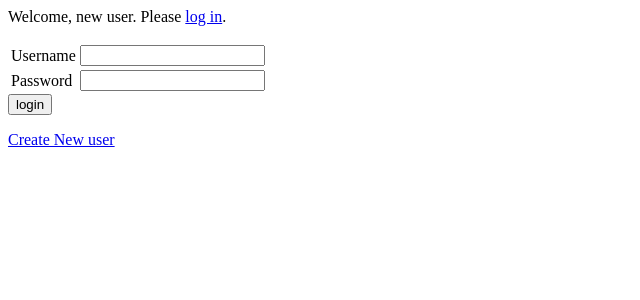
After one commit to tomwardill/commutapp, a Django app: template src/LEEDSHACKTHING/leedshackthing/templates/login.html in a window 1280 px wide. The commit adds this page. Shown: the top 300 px of the page, without its empty margins (0-640 px from the left). Run offline with Django 3.2, Linux system fonts and the light colour scheme; the template is opened without the code that fills it, so the values that code supplies are empty, except form fields; tables that the repository leaves empty hold one stand-in row (values such as "Sample post"); form fields are guessed from the names that the template uses.

Commit message:
first commit w00t

```diff
--- a/src/LEEDSHACKTHING/leedshackthing/main/views/__init__.py
+++ b/src/LEEDSHACKTHING/leedshackthing/main/views/__init__.py
@@ -1 +1,2 @@
 import test
+import user
--- a/src/LEEDSHACKTHING/leedshackthing/settings.py
+++ b/src/LEEDSHACKTHING/leedshackthing/settings.py
@@ -112,3 +112,4 @@ DATA_URLS = {
 
 TRAFFIC_USERNAME = 'twardill'
 TRAFFIC_PASSWORD = 'int3rRupt'
+LOGIN_REDIRECT_URL = '/test'
--- a/src/LEEDSHACKTHING/leedshackthing/templates/base.html
+++ b/src/LEEDSHACKTHING/leedshackthing/templates/base.html
@@ -5,6 +5,12 @@
 </head>
 
 <body>
+    {% if user.is_authenticated %}
+        <p>Welcome, {{ user.username }}. <a href="{% url logout %}">logout</a></p>
+
+    {% else %}
+        <p>Welcome, new user. Please <a href="{% url login %}">log in</a>.</p>
+    {% endif %}
     {% block content %}
     {% endblock content %}
 </body>
--- /dev/null
+++ b/src/LEEDSHACKTHING/leedshackthing/templates/login.html
@@ -0,0 +1,27 @@
+{% extends "base.html" %}
+
+
+{% block content %}
+
+{% if form.errors %}
+<p>Your username and password didn't match. Please try again.</p>
+{% endif %}
+
+<form method="post" action="{% url login %}">
+{% csrf_token %}
+<table>
+<tr>
+    <td>{{ form.username.label_tag }}</td>
+    <td>{{ form.username }}</td>
+</tr>
+<tr>
+    <td>{{ form.password.label_tag }}</td>
+    <td>{{ form.password }}</td>
+</tr>
+</table>
+
+<input type="submit" value="login" />
+<input type="hidden" name="next" value="{{ next }}" />
+</form>
+<a href="{% url createuser %}">Create New user</a>
+{% endblock %}
--- a/src/LEEDSHACKTHING/leedshackthing/urls.py
+++ b/src/LEEDSHACKTHING/leedshackthing/urls.py
@@ -36,10 +36,13 @@ urlpatterns = patterns('',
     # actually is. Many user agents (RIM based blackberry browsers, old
     # versions of IE etc) lazily look in the root first, raising a 404
     (r'^favicon\.ico$', lambda r: HttpResponseRedirect('/static/images/favicon.ico')),
-    url(r'^test/$', views.test.index, name = 'index'),
+    url(r'^test/$', views.test.index, name = 'test'),
     url(r'^test/currentroad', views.test.currentroad, name = "currentroad"),
     url(r'^test/futureroad', views.test.futureroad, name = "futureroad"),
     url(r'^test/unplannedevent', views.test.unplannedevent, name = "unplannedevent"),
+    url(r'^accounts/login/$', 'django.contrib.auth.views.login', {'template_name': 'login.html'}, name = "login"),
+    url(r'^accounts/newuser/$', views.user.createuser, name = "createuser"),
+    url(r'^logout', 'django.contrib.auth.views.logout', name = "logout"),
 )
 
 # Serve static content through Django.
```
Also changed, not shown: src/LEEDSHACKTHING/leedshackthing/main/views/user.py (added, +14 -0 lines), src/LEEDSHACKTHING/leedshackthing/templates/newuser.html (added, +14 -0 lines), src/LEEDSHACKTHING/leedshackthing/templates/profile.html (added, +14 -0 lines), 2 other files.
